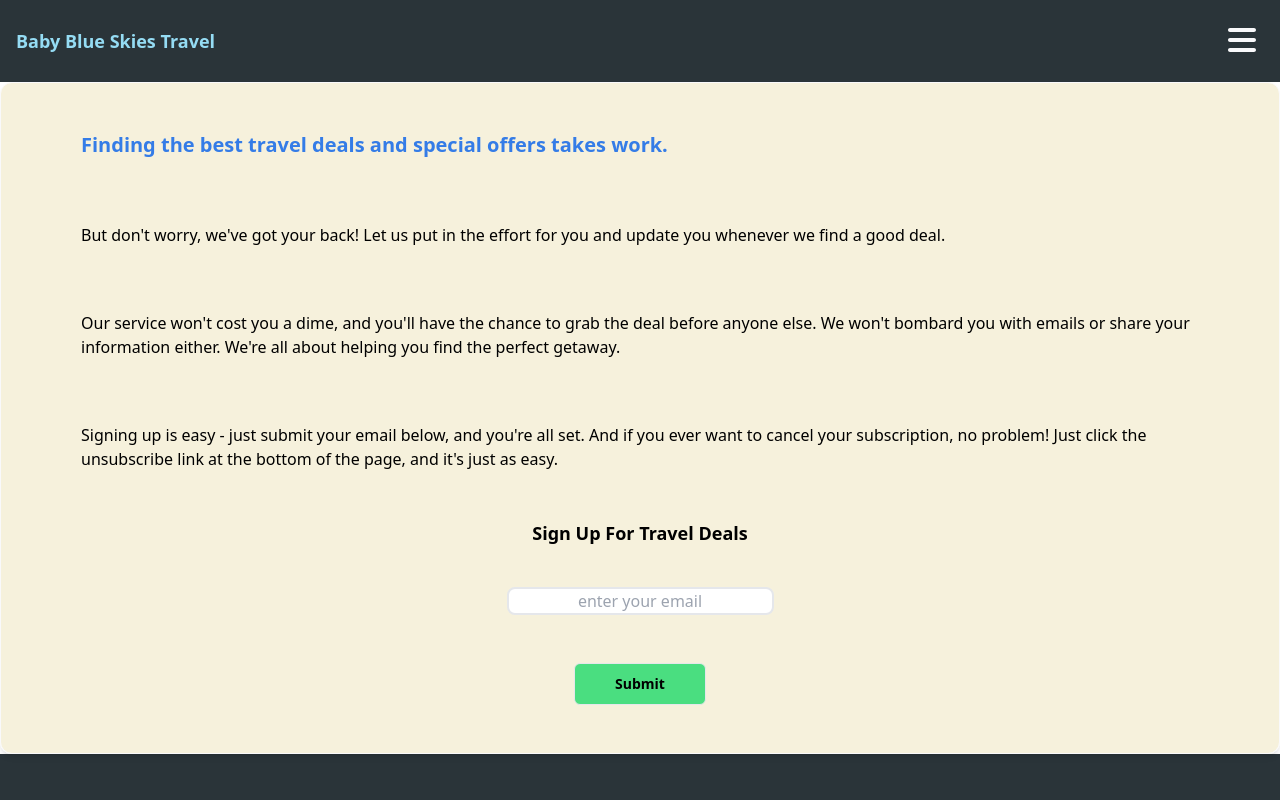
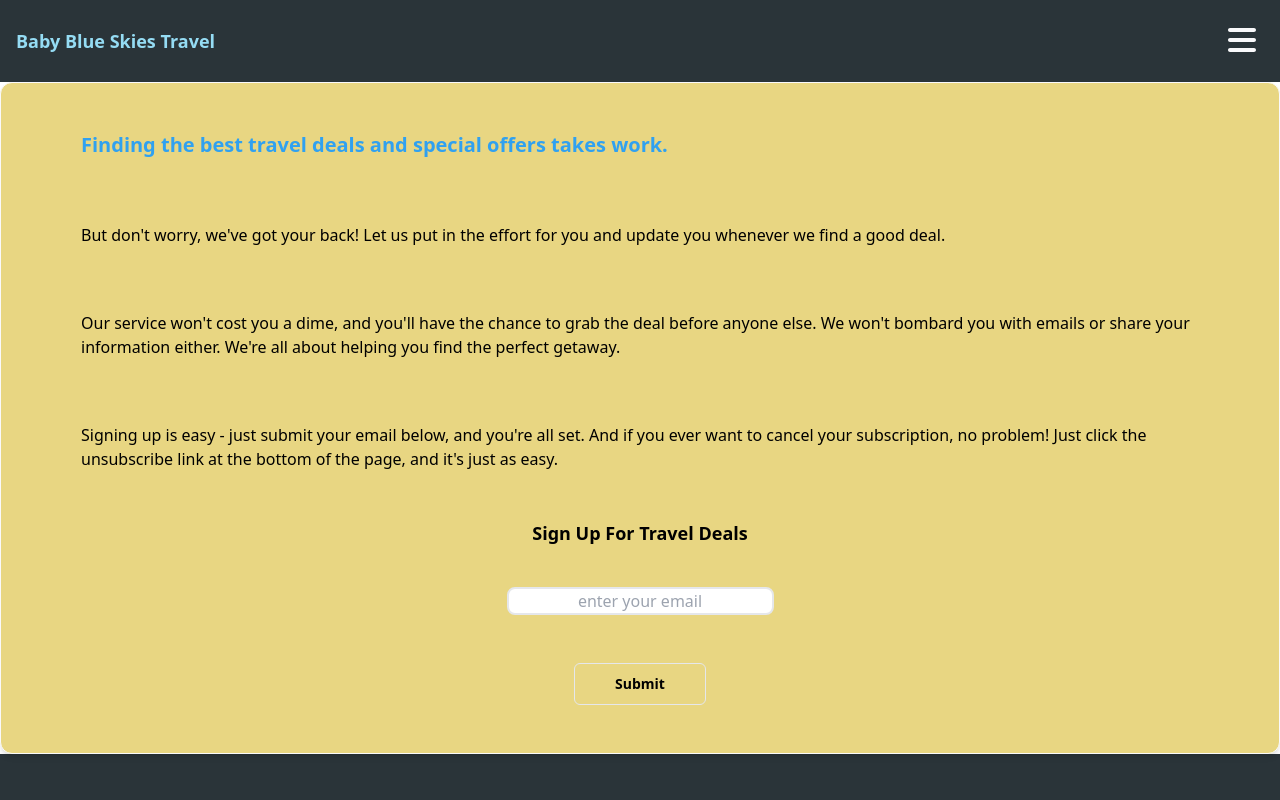
Before and after one commit to RMarmolejo90/Baby-Blue-Skies, a React (Vite) app in the folder front-end/: page /subscribe in a window 1280 px wide. Shown: the top 800 px of the page. Built offline with nearby package versions, Linux system fonts and the light colour scheme.

Commit message:
added button color variable

```diff
--- a/front-end/src/components/cta.jsx
+++ b/front-end/src/components/cta.jsx
@@ -11,7 +11,7 @@ export default function Cta() {
           Let us help you plan your next big adventure! Our expert travel agents will guide you every step of the way and make sure your trip is unforgettable.
           Don't let your wanderlust go to waste - contact us today and let's start planning your dream escape!
         </h4>
-        <a className='p-2 px-10 m-4 leading-6 tracking-wider text-sm bg-green-400 font-semibold border rounded-md' href="https://docs.google.com/forms/d/e/1FAIpQLScvZkBlv69f74k6q7XJ9szgq_JoZR9Nhug3dsN67I06iQ5Neg/viewform">
+        <a className='p-2 px-10 m-4 leading-6 tracking-wider text-sm bg-button-color font-semibold border rounded-md' href="https://docs.google.com/forms/d/e/1FAIpQLScvZkBlv69f74k6q7XJ9szgq_JoZR9Nhug3dsN67I06iQ5Neg/viewform">
             Start A New Trip
         </a>
       </Fade>
--- a/front-end/src/components/emailList.jsx
+++ b/front-end/src/components/emailList.jsx
@@ -58,7 +58,7 @@ const EmailForm = () => {
               onBlur={formik.handleBlur}
               value={formik.values.email}
             />
-            <button className='py-2 px-10 mt-8 m-4 tracking-side leading-6 text-sm bg-green-400 font-semibold border rounded-md' type="submit">Submit</button>
+            <button className='py-2 px-10 mt-8 m-4 tracking-side leading-6 text-sm bg-button-color font-semibold border rounded-md' type="submit">Submit</button>
           </form>
         </div>
       </Fade>
--- a/front-end/src/components/hero.jsx
+++ b/front-end/src/components/hero.jsx
@@ -12,7 +12,7 @@ export default function Hero() {
                     </h2>
                     {/* cta button */}
                     <JackInTheBox delay={1500} duration={2000}>
-                        <a className='p-3 mx-4 my-8 tracking-wider leading-6 text-md text-center bg-green-500 font-bold border rounded-md' href="https://docs.google.com/forms/d/e/1FAIpQLScvZkBlv69f74k6q7XJ9szgq_JoZR9Nhug3dsN67I06iQ5Neg/viewform">
+                        <a className='p-3 mx-4 my-8 tracking-wider leading-6 text-md text-center bg-button-color font-bold border rounded-md' href="https://docs.google.com/forms/d/e/1FAIpQLScvZkBlv69f74k6q7XJ9szgq_JoZR9Nhug3dsN67I06iQ5Neg/viewform">
                             Start A Trip Request
                     </a>
                     </JackInTheBox>
--- a/front-end/src/global.css
+++ b/front-end/src/global.css
@@ -5,14 +5,15 @@
 .root,
 #root,
 #docs-root {
-    --primary-dark: #347ce7;
+    --primary-dark: #30A1F0;
     --primary-light: #95dcf4;
-    --secondary-dark: #f2e824;
-    --secondary-light: #f5efd5d2;
+    --secondary-dark: #E8BE4C;
+    --secondary-light: #E8D682;
     --accent-color: ;
     --dark-shade: #2A3439 ;
     --light-shade: #a5bbc0 ;
     --white-shade: #F9F9FB;
+    --button-color: #3EEF2E;
 
 }
 
--- a/front-end/src/pages/subscribe.jsx
+++ b/front-end/src/pages/subscribe.jsx
@@ -62,7 +62,7 @@ const Subscribe = () => {
                 onBlur={formik.handleBlur}
                 value={formik.values.email}
                 />
-                <button className='py-2 px-10 mt-8 m-4 tracking-side leading-6 text-sm bg-green-400 font-semibold border rounded-md' type="submit">Submit</button>
+                <button className='py-2 px-10 mt-8 m-4 tracking-side leading-6 text-sm bg-button-color font-semibold border rounded-md' type="submit">Submit</button>
             </form>
             </div>
         </Fade>
--- a/front-end/src/pages/unsubscribe.jsx
+++ b/front-end/src/pages/unsubscribe.jsx
@@ -57,7 +57,7 @@ const EmailForm = () => {
                     onBlur={formik.handleBlur}
                     value={formik.values.email}
                     />
-                    <button className='py-1 px-2 m-4 tracking-side leading-6 text-sm bg-red-500 font-semibold border rounded-xl' type="submit">Submit</button>
+                    <button className='py-1 px-2 m-4 tracking-side leading-6 text-sm bg-button-color font-semibold border rounded-xl' type="submit">Submit</button>
                 </form>
             </div>
         <Footer />
--- a/front-end/tailwind.config.js
+++ b/front-end/tailwind.config.js
@@ -15,6 +15,7 @@ export default {
         "dark-shade":  "var(--dark-shade)",
         "light-shade":  "var(--light-shade)",
         "white-shade": "var(--white-shade)",
+        "button-color": "var(--button-color",
 
       }
     },
```
